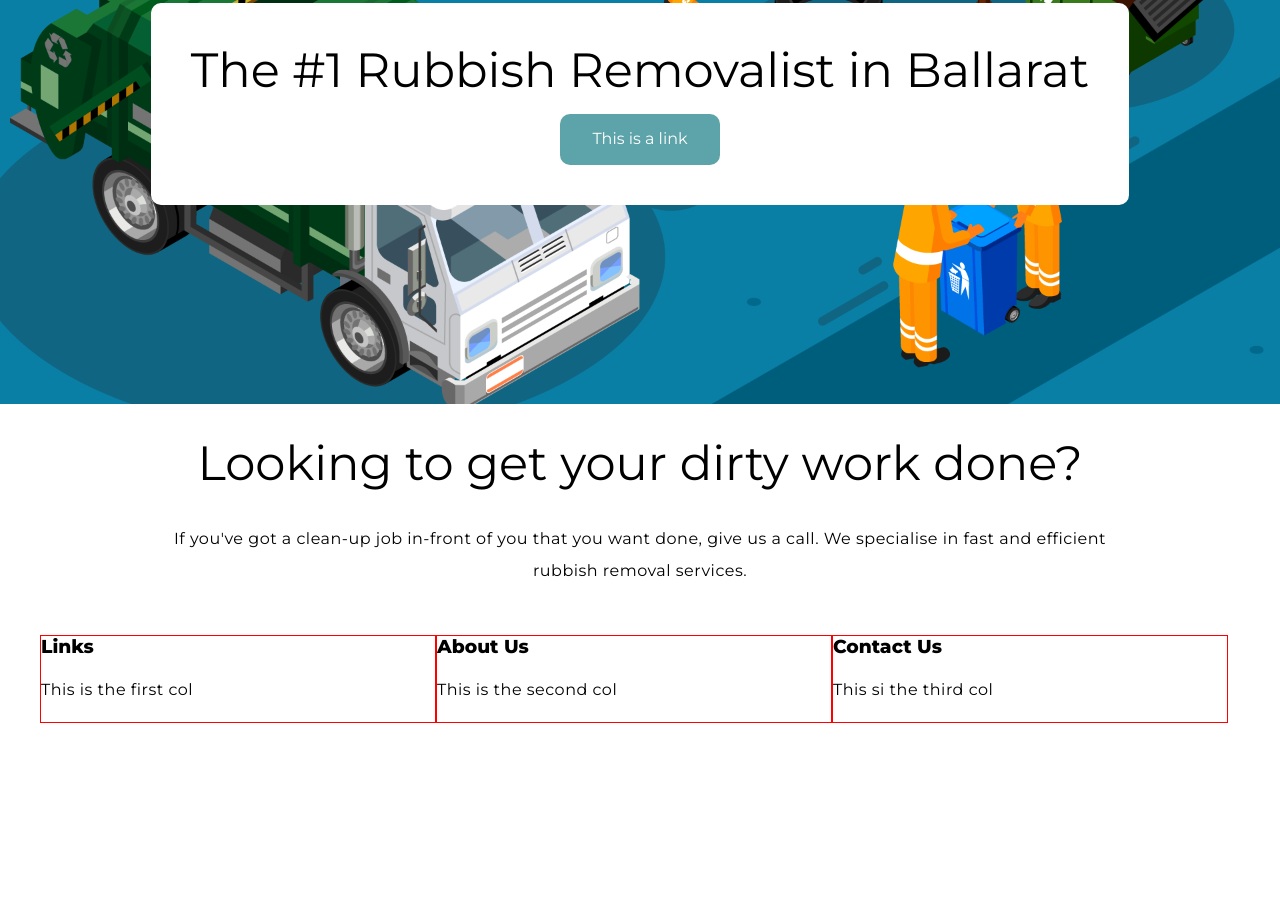
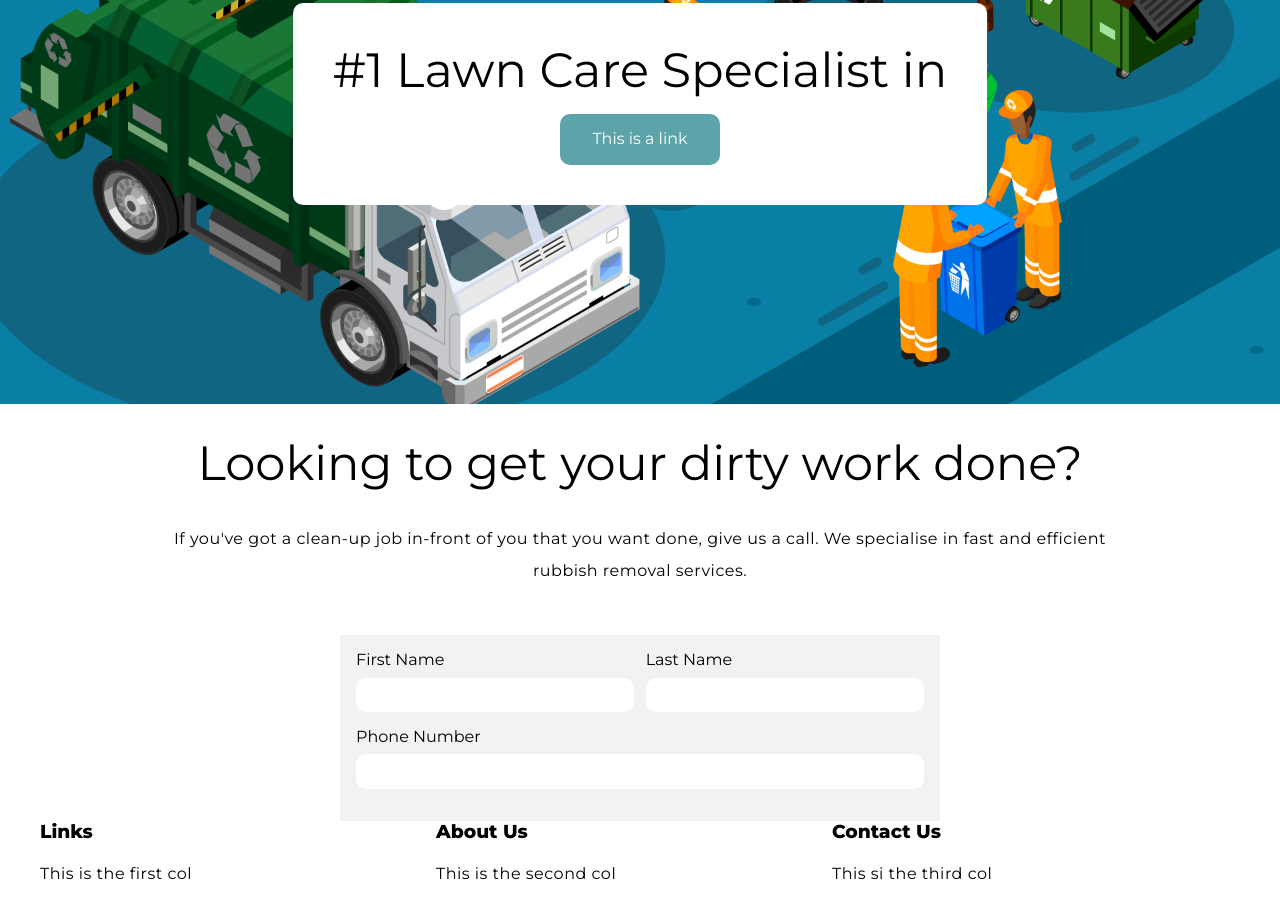
Before and after one commit to callumw-k/lawnmowing, a Gatsby site: page / in a window 1280 px wide. Shown: the part 308-1214 px from the top of the page. Before the commit the page ends 1031 px from the top, so only its background shows below. Built offline with nearby package versions, Linux system fonts and the light colour scheme; Gatsby itself is replaced by a stand-in of ours.

Commit message:
added working form

```diff
--- a/src/components/Footer.js
+++ b/src/components/Footer.js
@@ -12,7 +12,7 @@ const FooterInner = styled.div`
   grid-template-columns: repeat(3, 33%);
 
   @media (max-width: ${breakpoints.sm}) {
-  grid-template-columns:
+  grid-template-columns: 100%
   }
 
 `
@@ -24,18 +24,16 @@ const FooterCol = styled.div`
 `
 
 const FooterCol1 = styled(FooterCol)`
-  border: 1px solid #ff0000;
+
   h3 {
   font-weight: bold;
   }
 `;
 
 const FooterCol2 = styled(FooterCol)`
-  border: 1px solid red;
 `;
 
 const FooterCol3 = styled(FooterCol)`
-  border: 1px solid red;
 `;
 
 
--- a/src/components/Form.js
+++ b/src/components/Form.js
@@ -1,9 +1,62 @@
-import React from 'react';
+import React from "react"
+import styled from "styled-components"
+import breakpoints from "./globals/GlobalBreakpoints"
+
+const FormOuter = styled.form`
+  max-width: 600px;
+  margin: 0 auto;
+  background-color: #f2f2f2;
+  padding: 1rem;
+`
+
+const FormBox = styled.div`
+  display: flex;
+  flex-direction: column;
+  flex: 1;
+  margin-bottom: 1rem;
+  label {
+  margin-bottom: 0.5rem;
+  }
+  input {
+  padding: 0.5rem 1rem;
+  border-radius: 10px;
+  border: none;
+  &:focus {
+  outline: none;
+  }
+  }
+
+`
+
+const NameWrapper = styled.div`
+  display: grid;
+  grid-template-columns: repeat(2, 1fr);
+  grid-gap: 2%;
+
+`
 
 export default function Form() {
-  return(
-    <form action="">
-      <input type="text" />
-    </form>
+  return (
+    <FormOuter action="">
+      <NameWrapper>
+        <FormBox>
+          <label htmlFor="first-name">First Name</label>
+          <input type="text" id="first-name" />
+        </FormBox>
+
+        <FormBox>
+          <label htmlFor="last-name">Last Name</label>
+          <input type="text" id="last-name" />
+        </FormBox>
+
+
+
+      </NameWrapper>
+
+      <FormBox >
+        <label htmlFor={'phone'} >Phone Number</label>
+        <input  type={'tel'} id={'phone'}/>
+      </FormBox>
+    </FormOuter>
   )
 }
--- a/src/components/index/Hero.js
+++ b/src/components/index/Hero.js
@@ -44,7 +44,7 @@ export default function Hero() {
     <HeroWrapper>
       <HeroInner>
         <TitleWrapper>
-          <Title>The #1 Rubbish Removalist in Ballarat</Title>
+          <Title>#1 Lawn Care Specialist in </Title>
           <GlobalComponents.ButtonLink to="/contact">
             This is a link
           </GlobalComponents.ButtonLink>
--- a/src/pages/index.js
+++ b/src/pages/index.js
@@ -2,12 +2,14 @@ import React from "react"
 
 import Hero from "../components/index/Hero"
 import About from "../components/index/About"
+import Form from "../components/Form"
 
 export default function Home() {
   return (
     <React.Fragment>
       <Hero />
       <About />
+      <Form/>
     </React.Fragment>
   )
 }
```
